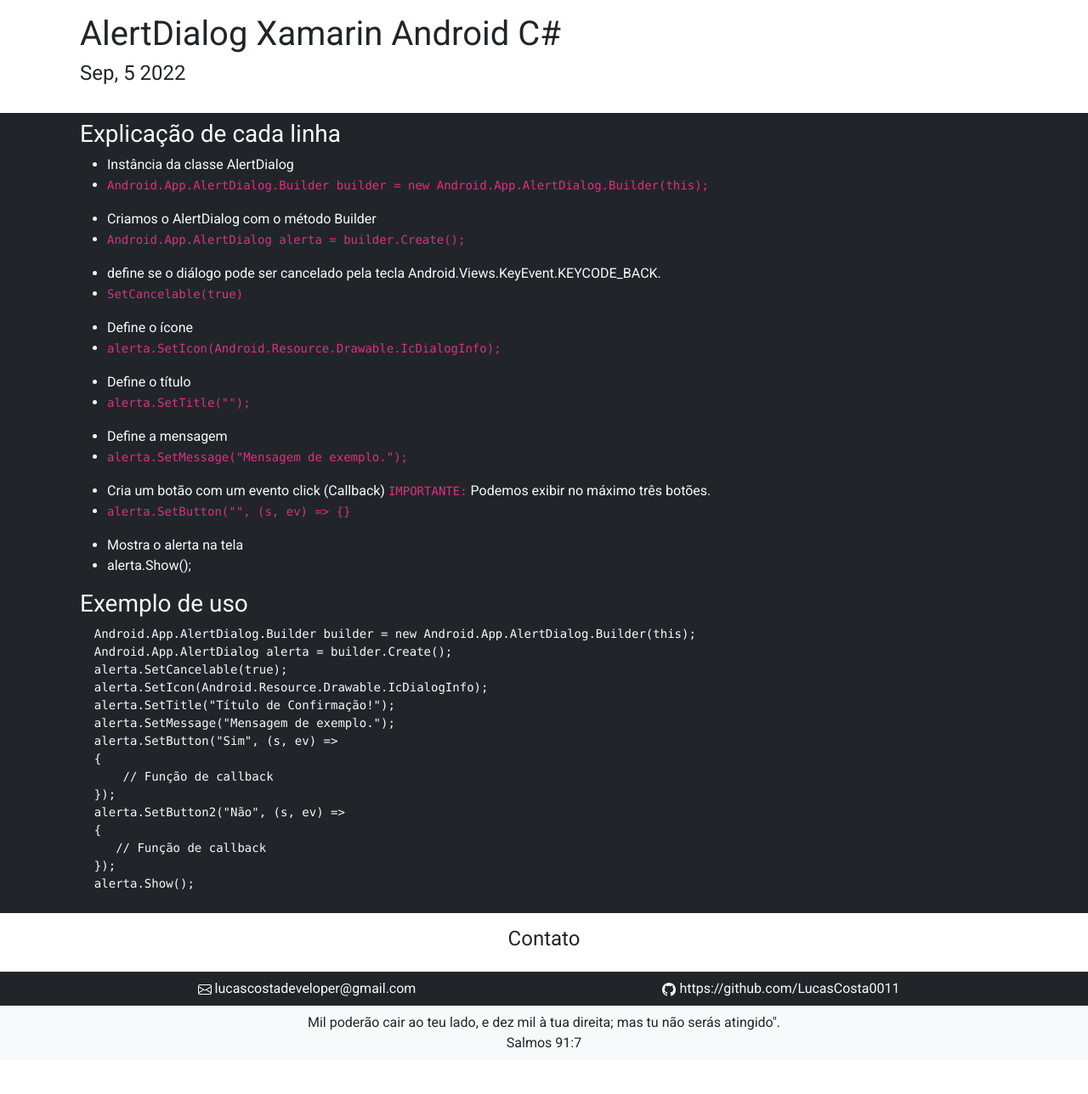
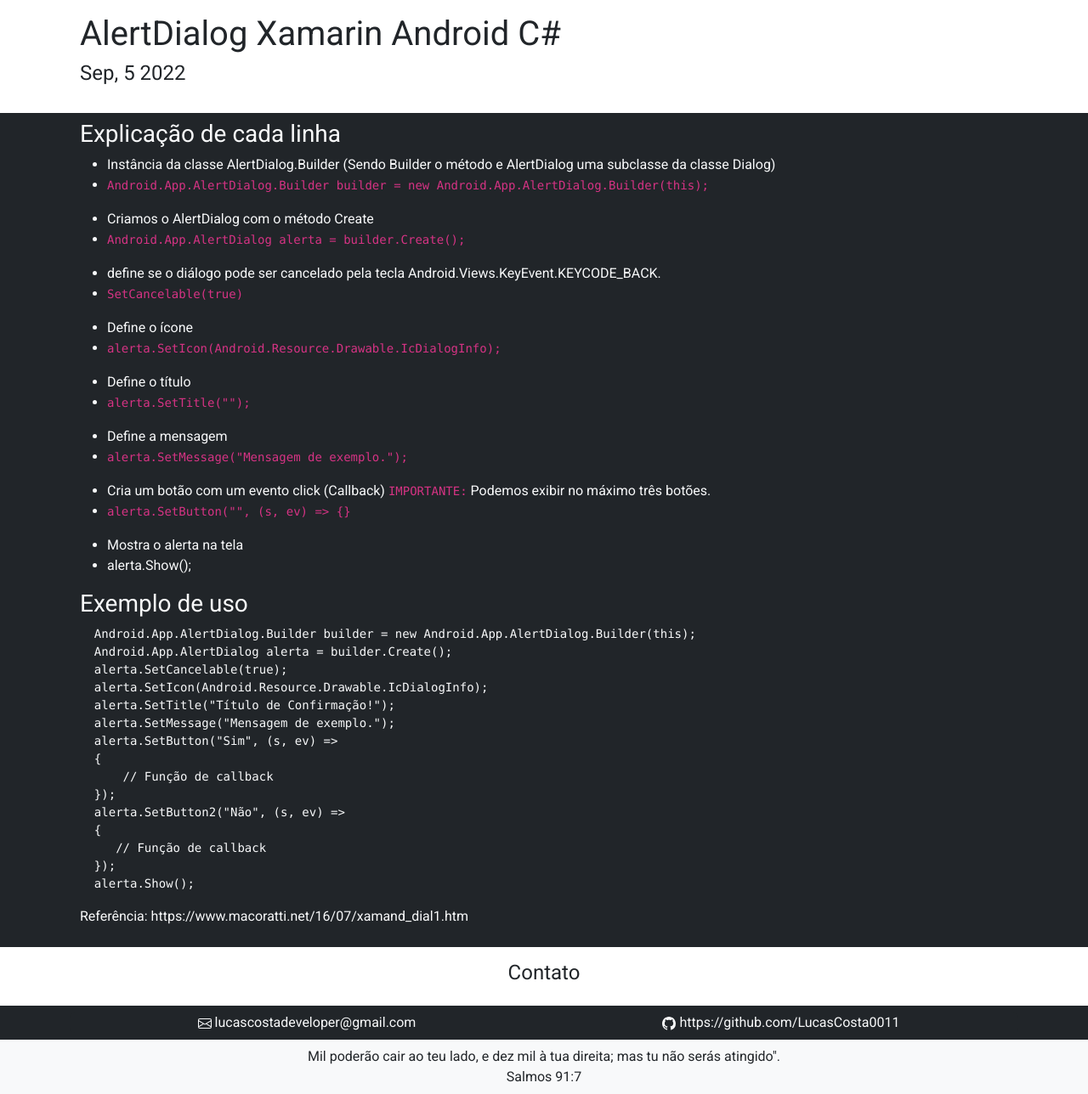
Before and after one commit to LucasCosta0011/LucasCosta0011.github.io, a Jekyll site: the page built from _posts/2022-09-05-AlertDialog-Xamarin.Android-C#.md, in a window 1280 px wide. Shown: the whole page at 85% size. Built offline with Jekyll 4.4.1, drawn with Linux system fonts in a browser that asks for light colours; before the commit the page ends 1248 px from its top, so only the background shows below that.

Commit message:
Update 2022-09-05-AlertDialog-Xamarin.Android-C#.md

````diff
--- a/_posts/2022-09-05-AlertDialog-Xamarin.Android-C#.md
+++ b/_posts/2022-09-05-AlertDialog-Xamarin.Android-C#.md
@@ -9,10 +9,10 @@ pag: Salmos 91:7
 
 ### Explicação de cada linha
 
-- Instância da classe AlertDialog
+- Instância da classe AlertDialog.Builder (Sendo Builder o método e AlertDialog uma subclasse da classe Dialog)
 - ``` Android.App.AlertDialog.Builder builder = new Android.App.AlertDialog.Builder(this); ```
 
-- Criamos o AlertDialog com o método Builder
+- Criamos o AlertDialog com o método Create
 - ``` Android.App.AlertDialog alerta = builder.Create(); ```
 
 - define se o diálogo pode ser cancelado pela tecla Android.Views.KeyEvent.KEYCODE_BACK.
@@ -52,3 +52,5 @@ pag: Salmos 91:7
   });
   alerta.Show();
 ```
+
+Referência: https://www.macoratti.net/16/07/xamand_dial1.htm
````
